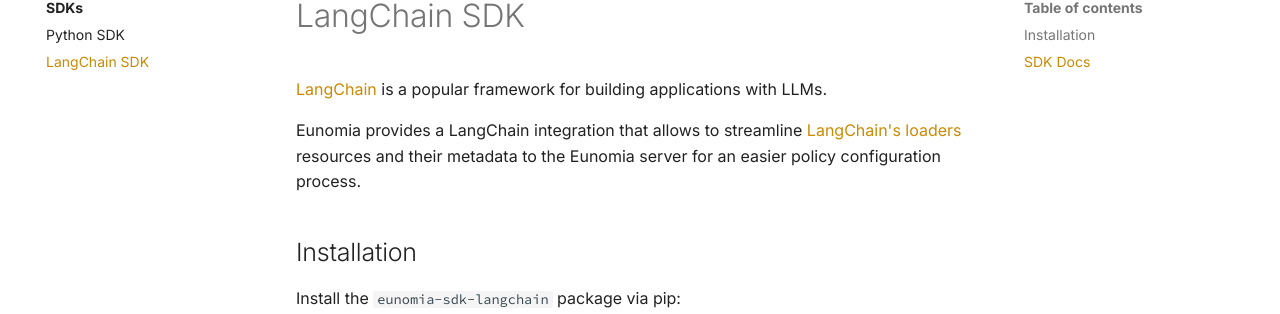
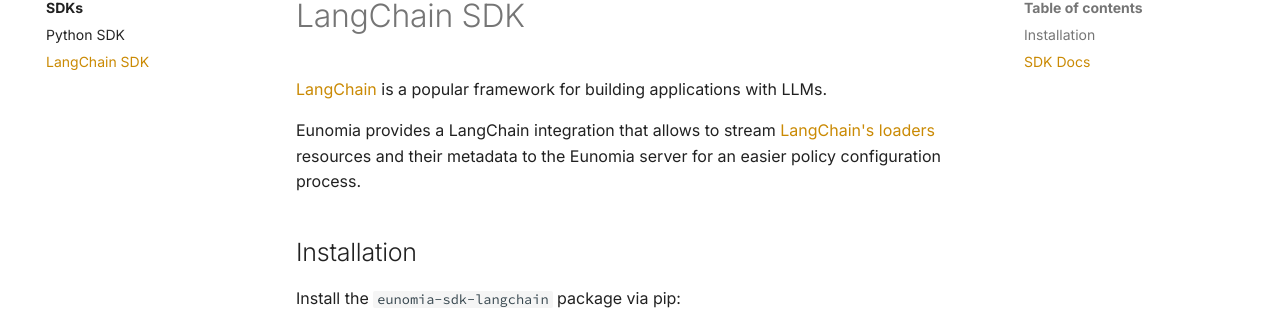
Before and after one commit to whataboutyou-ai/eunomia, an MkDocs documentation site: the page built from docs/sdks/langchain.md, in a window 1280 px wide. Shown: the part 152-466 px from the top of the page. Built offline with MkDocs 1.6.1 and Material for MkDocs 9.7.7, drawn with Linux system fonts in a browser that asks for light colours; comment, search, counter and statistics services are not loaded.

Commit message:
Docs woding fix

```diff
--- a/docs/sdks/langchain.md
+++ b/docs/sdks/langchain.md
@@ -1,6 +1,6 @@
 [LangChain][langchain-website] is a popular framework for building applications with LLMs.
 
-Eunomia provides a LangChain integration that allows to streamline [LangChain's loaders][langchain-loaders-docs] resources and their metadata to the Eunomia server for an easier policy configuration process.
+Eunomia provides a LangChain integration that allows to stream [LangChain's loaders][langchain-loaders-docs] resources and their metadata to the Eunomia server for an easier policy configuration process.
 
 ## Installation
 
```
Also changed, not shown: pkgs/sdks/langchain/README.md (+1 -1 lines).
